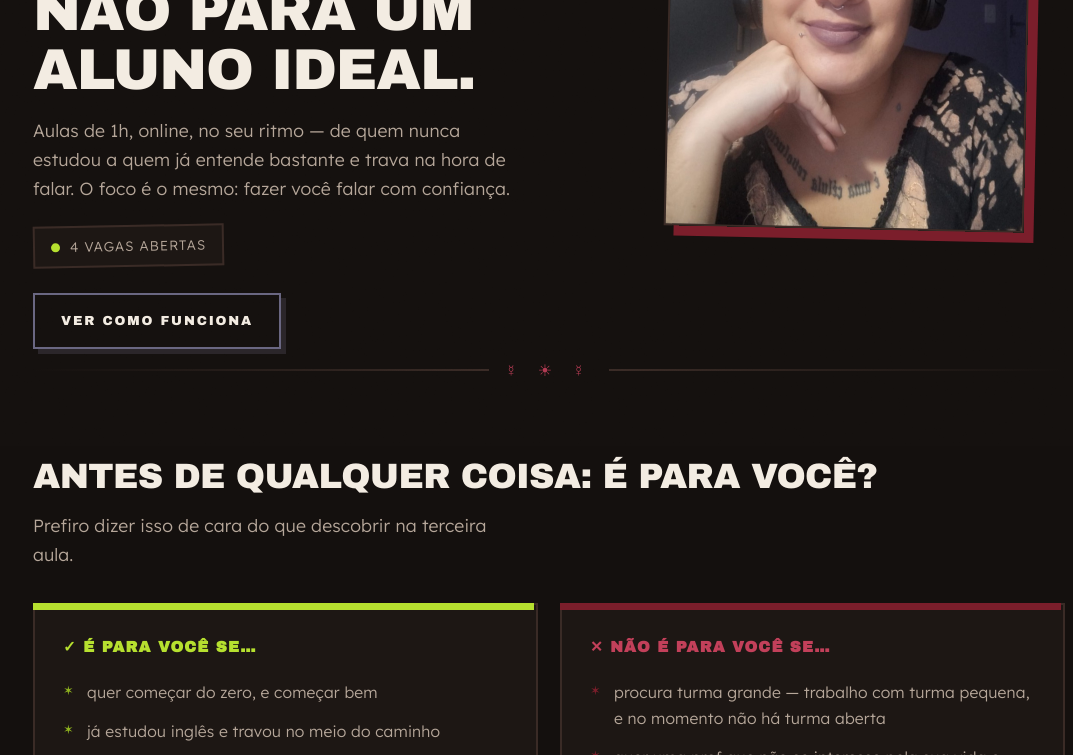
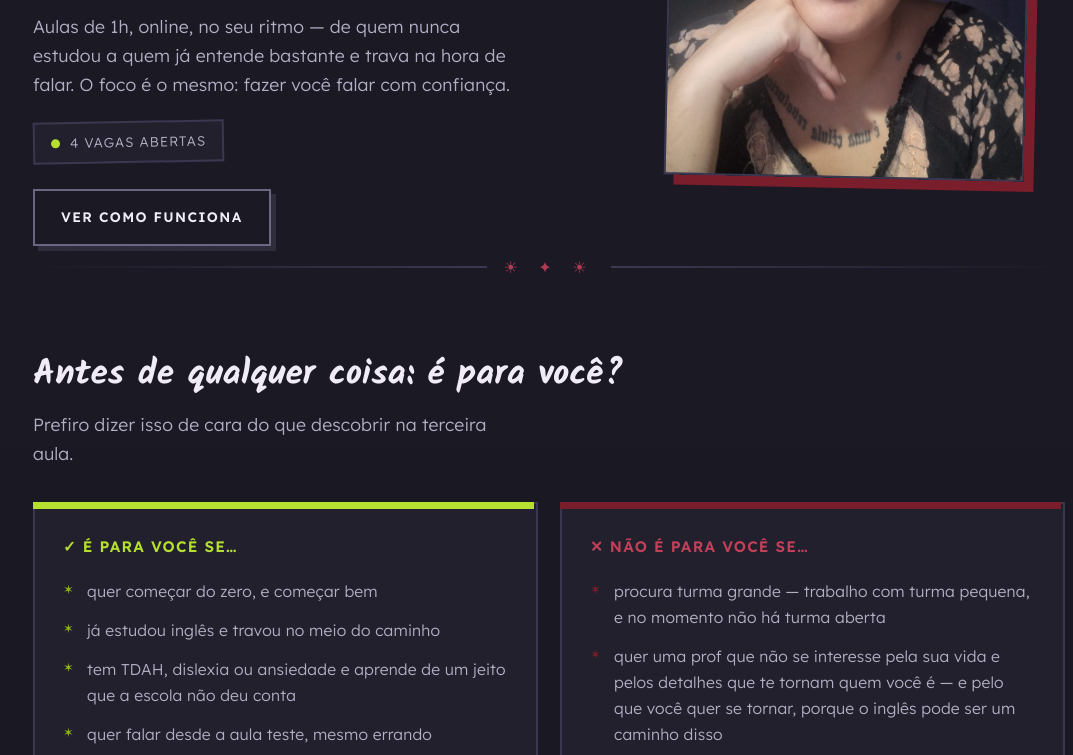
Before and after one commit to jaqueliran/prof-jaque, a plain HTML site: page punk.html in a window 1280 px wide. Shown: the part 354-1109 px from the top of the page, without its empty margins (91-1164 px from the left). Drawn offline with Linux system fonts and the light colour scheme.

Commit message:
feat(punk): fundo roxo-acinzentado e titulos manuscritos

```diff
--- a/punk.html
+++ b/punk.html
@@ -7,15 +7,15 @@
 <title>Prof. Jaque — aulas de inglês (variante punk)</title>
 <link rel="preconnect" href="https://fonts.googleapis.com">
 <link rel="preconnect" href="https://fonts.gstatic.com" crossorigin>
-<link href="https://fonts.googleapis.com/css2?family=Archivo+Black&family=Lexend:wght@300;400;500;600&display=swap" rel="stylesheet">
+<link href="https://fonts.googleapis.com/css2?family=Kalam:wght@400;700&family=Lexend:wght@300;400;500;600&display=swap" rel="stylesheet">
 <style>
   :root{
-    --bg:#14100e;
-    --paper:#1d1714;
-    --paper-2:#241c18;
-    --ink:#f3ece2;
-    --ink-muted:#b6a79a;
-    --line:#3a2b26;
+    --bg:#191823;
+    --paper:#21202c;
+    --paper-2:#262433;
+    --ink:#f0ecf7;
+    --ink-muted:#b3aec4;
+    --line:#3a3850;
     --burgundy:#7b1e2b;
     --burgundy-lt:#c2405a;
     --cold:#8e8aa8;
@@ -45,7 +45,7 @@
   }
   .wrap{max-width:var(--max); margin:0 auto; padding:0 24px; position:relative; z-index:1}
 
-  .display{font-family:"Archivo Black",Impact,sans-serif; font-weight:400; letter-spacing:-.02em; line-height:1.02; text-transform:uppercase}
+  .display{font-family:"Kalam",cursive; font-weight:700; letter-spacing:0; line-height:1.08; text-transform:none}
   h1,h2,h3{margin:0 0 16px}
   h1{font-size:clamp(2.1rem,5.6vw,3.6rem)}
   h2{font-size:clamp(1.5rem,3.4vw,2.2rem)}
@@ -67,7 +67,7 @@
   header{padding:44px 0 8px; position:relative; z-index:1}
   .hero-grid{display:grid; grid-template-columns:1.12fr .88fr; gap:44px; align-items:center}
   .kicker{
-    display:inline-block; font-family:"Archivo Black",sans-serif; font-size:.74rem; letter-spacing:.22em;
+    display:inline-block; font-family:"Lexend",sans-serif; font-weight:600; font-size:.72rem; letter-spacing:.18em;
     text-transform:uppercase; color:var(--bg); background:var(--acid); padding:7px 12px;
     transform:rotate(-1.6deg); margin-bottom:24px;
   }
@@ -86,7 +86,7 @@
   .actions{display:flex; flex-wrap:wrap; gap:16px; align-items:center}
   .btn{
     display:inline-block; padding:15px 26px; min-height:48px;
-    font-family:"Archivo Black",sans-serif; font-size:.82rem; letter-spacing:.14em;
+    font-family:"Lexend",sans-serif; font-weight:600; font-size:.86rem; letter-spacing:.1em;
     text-transform:uppercase; text-decoration:none;
     color:var(--bg); background:var(--acid); border:2px solid var(--bg);
     box-shadow:5px 5px 0 var(--burgundy);
@@ -118,7 +118,7 @@
   }
   .panel.sim::before{background:var(--acid)}
   .panel.nao::before{background:var(--burgundy)}
-  .panel h3{display:flex; gap:10px; align-items:baseline; text-transform:uppercase; font-family:"Archivo Black",sans-serif; font-size:.95rem; letter-spacing:.08em; margin-bottom:20px}
+  .panel h3{display:flex; gap:10px; align-items:baseline; text-transform:uppercase; font-family:"Lexend",sans-serif; font-weight:600; font-size:.95rem; letter-spacing:.08em; margin-bottom:20px}
   .panel.sim h3{color:var(--acid)}
   .panel.nao h3{color:var(--burgundy-lt)}
   ul.plain{list-style:none; padding:0; margin:0}
@@ -131,7 +131,7 @@
   .cards{display:grid; grid-template-columns:repeat(3,1fr); gap:18px; margin-top:34px}
   .card{background:var(--paper-2); border:2px solid var(--line); padding:26px 24px}
   .card .num{
-    font-family:"Archivo Black",sans-serif; font-size:.72rem; letter-spacing:.2em; text-transform:uppercase;
+    font-family:"Lexend",sans-serif; font-weight:600; font-size:.72rem; letter-spacing:.16em; text-transform:uppercase;
     color:var(--bg); background:var(--cold); display:inline-block; padding:3px 8px; margin-bottom:14px;
   }
   .card:nth-child(2) .num{background:var(--burgundy-lt)}
@@ -146,7 +146,7 @@
   /* ---------- preço ---------- */
   .price-wrap{display:grid; grid-template-columns:1fr 1fr; gap:40px; align-items:start}
   .price{background:var(--paper); border:2px solid var(--line); padding:30px; box-shadow:8px 8px 0 rgba(123,30,43,.35)}
-  .price .big{font-family:"Archivo Black",sans-serif; font-size:2.3rem; letter-spacing:-.02em; line-height:1}
+  .price .big{font-family:"Kalam",cursive; font-weight:700; font-size:2.7rem; letter-spacing:0; line-height:1}
   .price .big small{font-family:"Lexend",sans-serif; font-size:.9rem; font-weight:300; color:var(--ink-muted); letter-spacing:0}
   .price dl{margin:20px 0 0}
   .price dt{font-size:.72rem; letter-spacing:.16em; text-transform:uppercase; color:var(--cold); margin-top:18px}
@@ -173,7 +173,7 @@
     align-items:baseline; font-weight:500; min-height:32px;
   }
   details summary::-webkit-details-marker{display:none}
-  details summary::after{content:"+"; font-family:"Archivo Black",sans-serif; color:var(--burgundy-lt)}
+  details summary::after{content:"+"; font-family:"Lexend",sans-serif; font-weight:600; color:var(--burgundy-lt)}
   details[open] summary::after{content:"–"}
   details p{color:var(--ink-muted); margin:12px 0 0; max-width:68ch}
 
@@ -214,7 +214,7 @@
   </div>
 </header>
 
-<div class="rule"><span>☿ ☀ ☿</span></div>
+<div class="rule"><span>☀ ✦ ☀</span></div>
 
 <section id="para-quem">
   <div class="wrap">
@@ -327,7 +327,7 @@
   </div>
 </section>
 
-<div class="rule"><span>☿ ☀ ☿</span></div>
+<div class="rule"><span>☀ ✦ ☀</span></div>
 
 <section id="quem-sou">
   <div class="wrap about">
```
